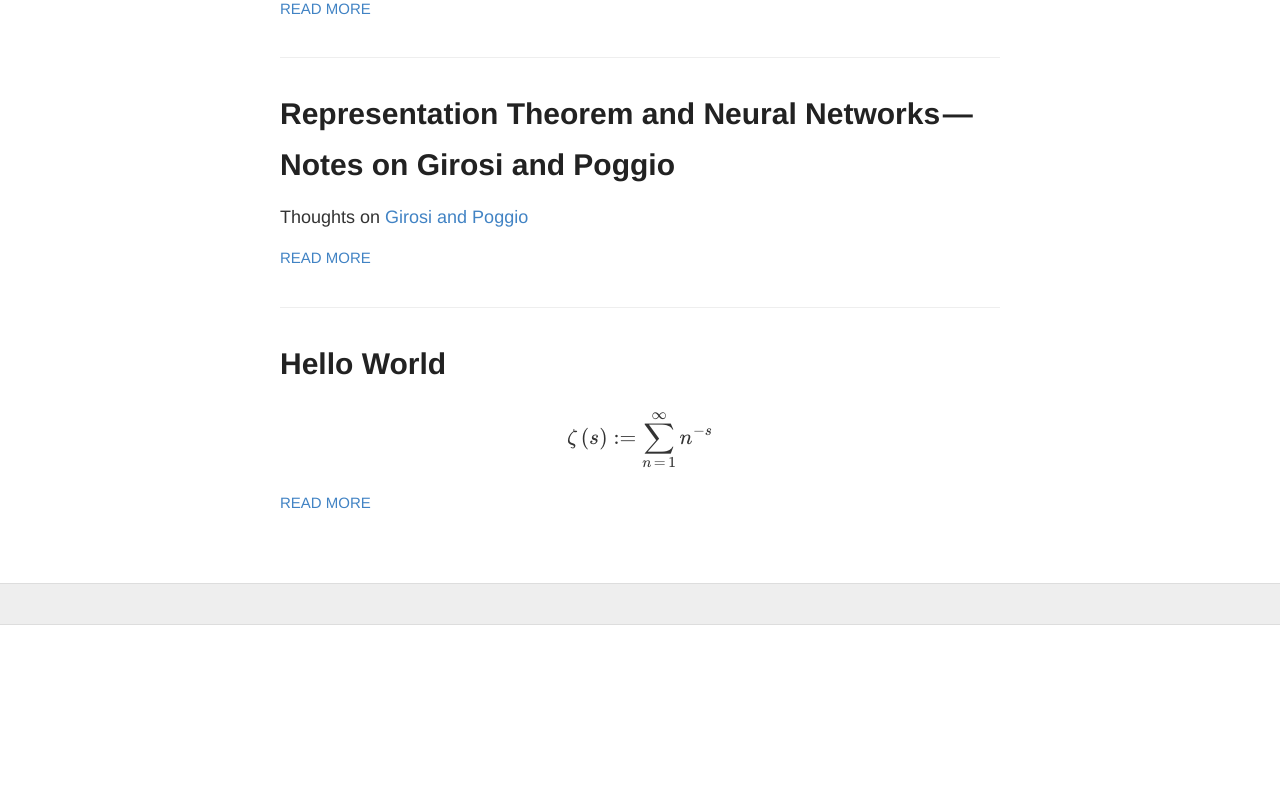
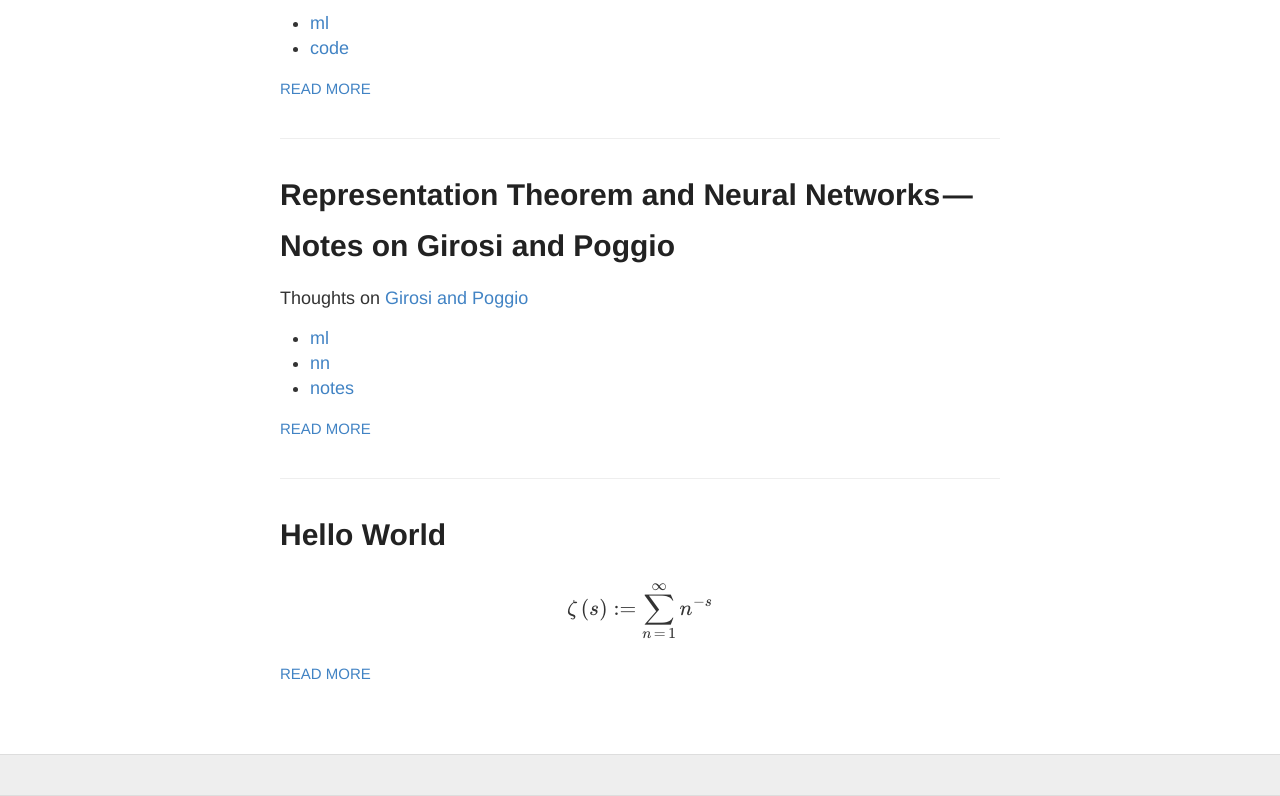
Before and after one commit to jkrish/jkrish.github.io, a Jekyll site: the page built from index.html, in a window 1280 px wide, cut to the strip 391-1187 px from the top of the page. Built offline with Jekyll 4.4.1, drawn with Linux system fonts in a browser that asks for light colours; formulas are drawn with MathJax 3; before the commit the page ends 1016 px from its top, so only the background shows below that.

Commit message:
Add tag support

```diff
--- a/_posts/2016-12-23-rpt-nnet.md
+++ b/_posts/2016-12-23-rpt-nnet.md
@@ -1,6 +1,10 @@
 ---
 layout: post
 comments: true
+tags:
+- ml
+- nn
+- notes
 title: Representation Theorem and Neural Networks — Notes on Girosi and Poggio
 ---
 
--- a/_posts/2016-12-25-sampling-gaussian.md
+++ b/_posts/2016-12-25-sampling-gaussian.md
@@ -1,6 +1,9 @@
 ---
 layout: post
 comments: true
+tags:
+- ml
+- code
 title: Rejection Sampling a Gaussian
 ---
 
--- a/index.html
+++ b/index.html
@@ -12,6 +12,14 @@
         {{ post.excerpt }}
       </div>
 
+
+
+<ul class="tags">
+{% for tag in post.tags %}
+  <li><a href="/tags#{{ tag }}" class="tag">{{ tag }}</a></li>
+{% endfor %}
+</ul>
+
       <a href="{{ site.baseurl }}{{ post.url }}" class="read-more">Read More</a>
     </article>
   {% endfor %}
```
Also changed, not shown: _layouts/post.html (+7 -0 lines).
